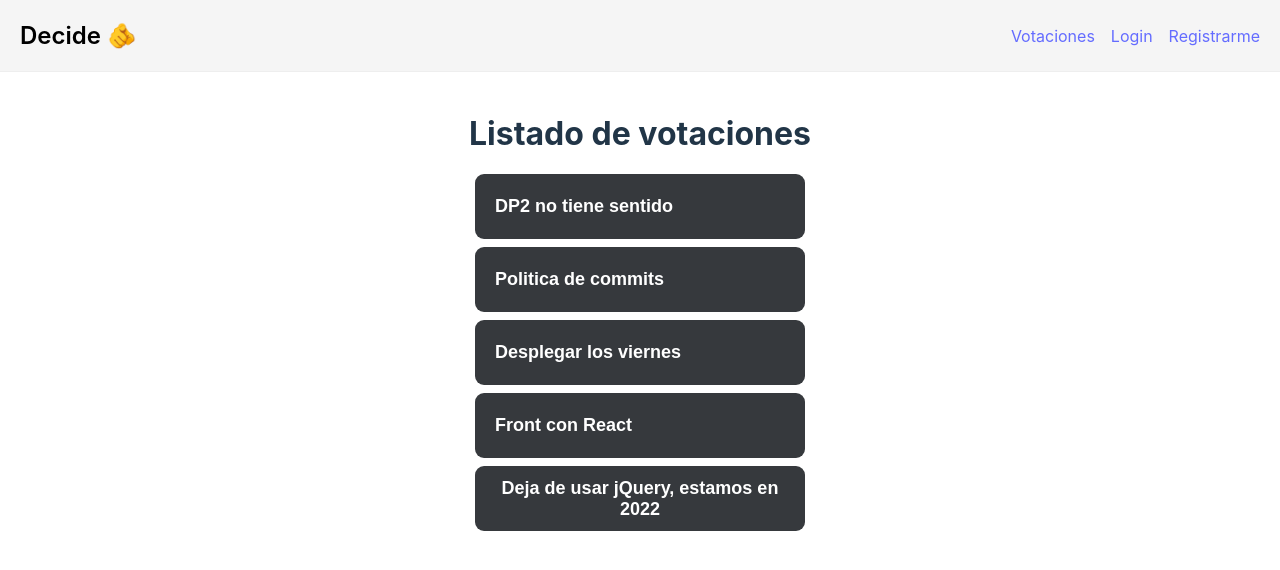
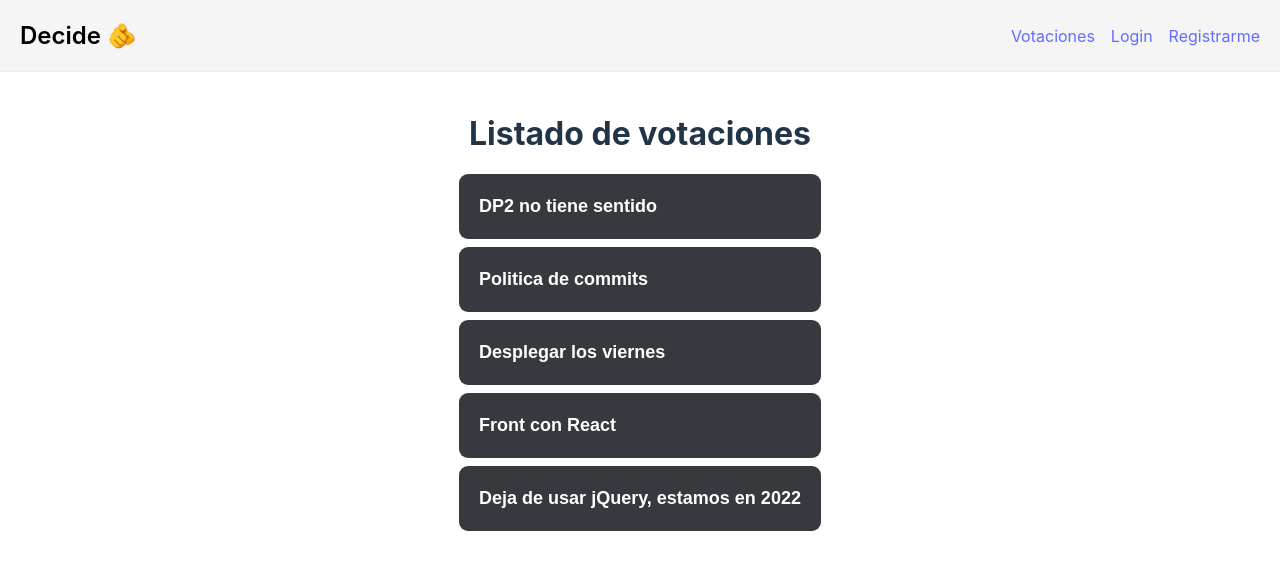
Before and after one commit to jvegax/decide-front, a React (Vite) app: page / in a window 1280 px wide. Shown: the top 570 px of the page. Built offline with nearby package versions, Linux system fonts and the light colour scheme.

Commit message:
chore: xd

```diff
--- a/src/components/votingCard/styles.ts
+++ b/src/components/votingCard/styles.ts
@@ -5,7 +5,8 @@ export const Button = styled.button`
   display: flex;
   align-items: flex-start;
   justify-content: center;
-  width: 330px;
+  width: 100%;
+  max-width: 600px;
   height: 65px;
   flex-direction: column;
   border-radius: 9px;
```
